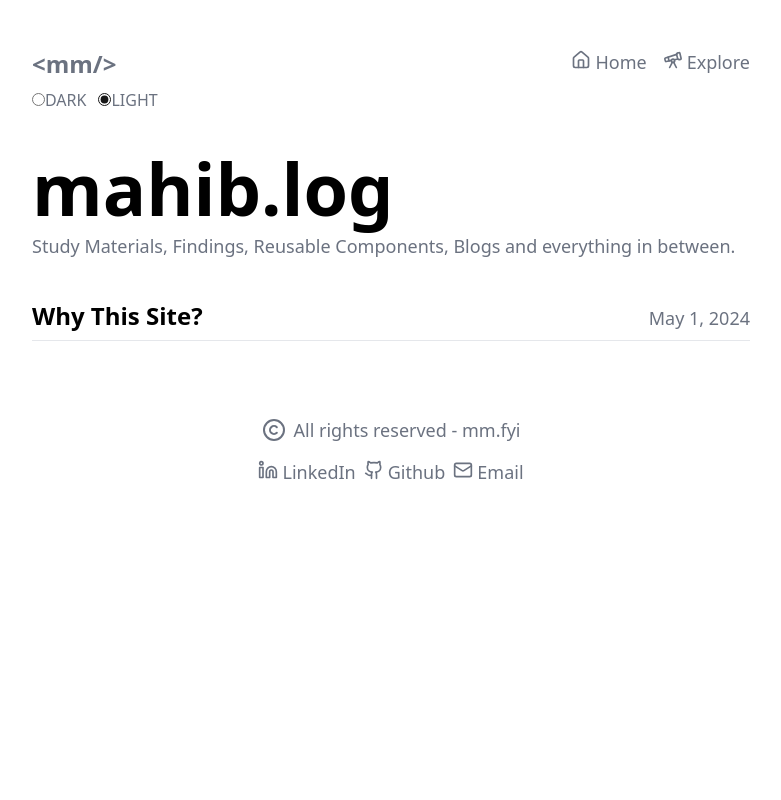
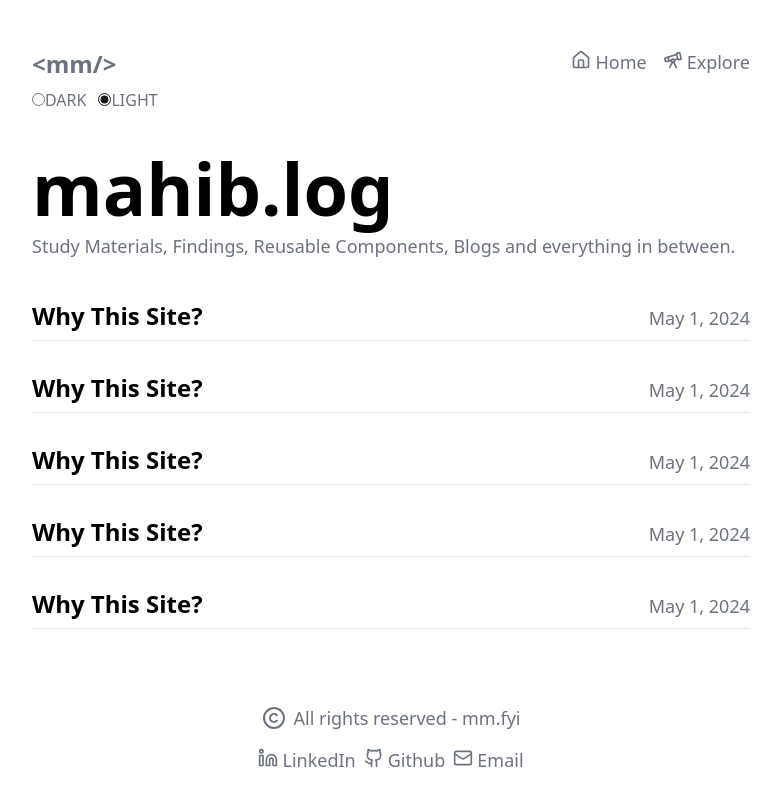
Before and after one commit to Mahib09/Blog_Site, a React (Vite) app: page / in a window 1280 px wide. Shown: the whole page, without its empty margins (249-1030 px from the left). Built offline with nearby package versions, Linux system fonts and the light colour scheme.

Commit message:
animation fixed

```diff
--- a/src/Pages/Home.jsx
+++ b/src/Pages/Home.jsx
@@ -10,12 +10,12 @@ export function Home() {
   useGSAP(() => {
     gsap.from(animate1.current, {
       duration: 1,
-      y: 30,
+      y: -30,
       opacity: 0,
     });
     gsap.from(animate2.current, {
       duration: 1,
-      x: -50,
+      y: -30,
       opacity: 0,
     });
   }, []);
@@ -40,6 +40,26 @@ export function Home() {
         dateCreated="May 1, 2024"
         to="/Whythissite"
       />
+      <TitleCard
+        title="Why This Site?"
+        dateCreated="May 1, 2024"
+        to="/Whythissite"
+      />
+      <TitleCard
+        title="Why This Site?"
+        dateCreated="May 1, 2024"
+        to="/Whythissite"
+      />
+      <TitleCard
+        title="Why This Site?"
+        dateCreated="May 1, 2024"
+        to="/Whythissite"
+      />
+      <TitleCard
+        title="Why This Site?"
+        dateCreated="May 1, 2024"
+        to="/Whythissite"
+      />
     </div>
   );
 }
--- a/src/components/ThemeToggle.jsx
+++ b/src/components/ThemeToggle.jsx
@@ -31,7 +31,12 @@ export function ThemeToggle() {
               }}
               className="accent-neutral-900"
             />
-            <label htmlFor={mode.value}>{mode.label}</label>
+            <label
+              htmlFor={mode.value}
+              className="hover:text-black dark:hover:text-white"
+            >
+              {mode.label}
+            </label>
           </div>
         ))}
       </div>
```
